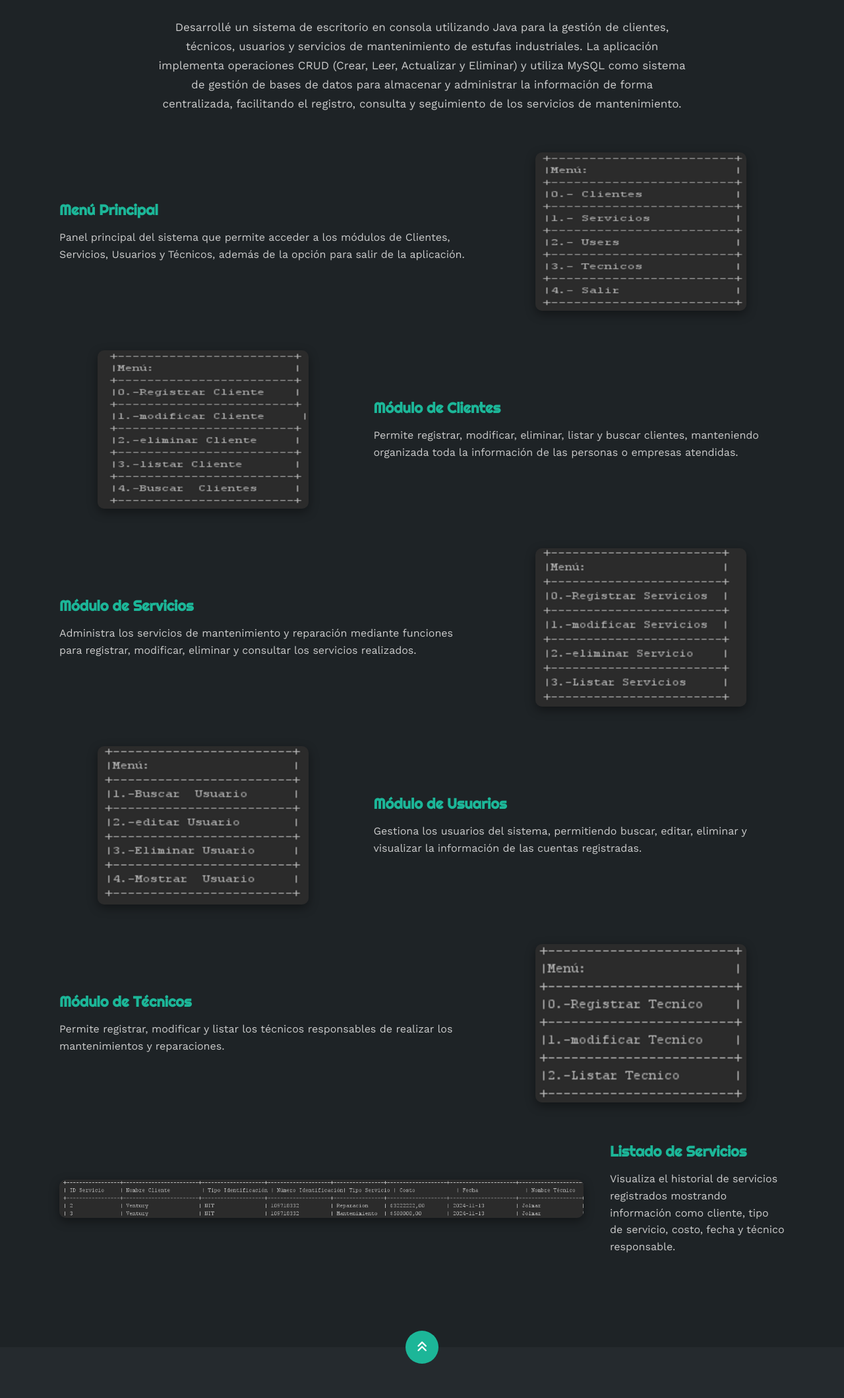
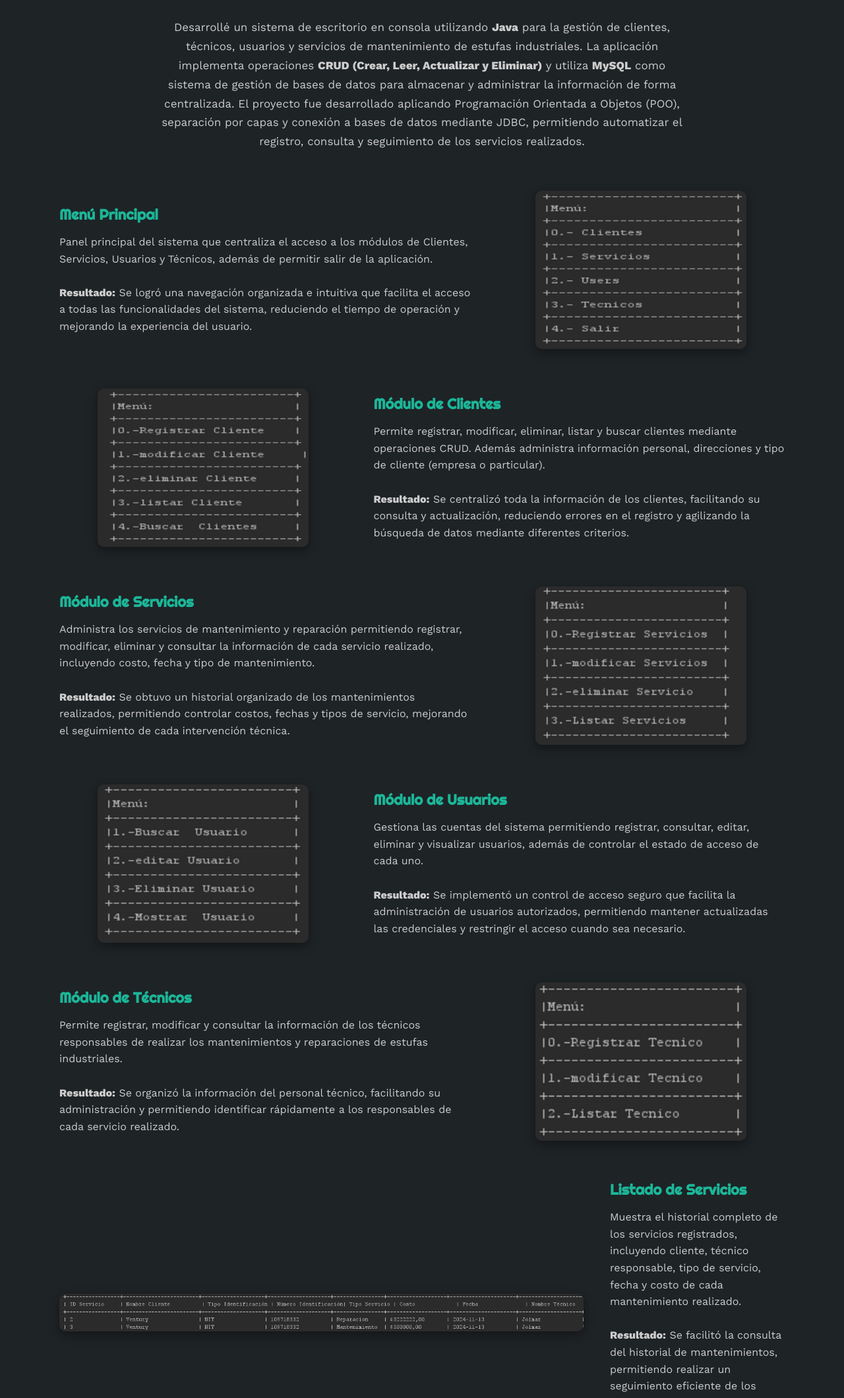
Before and after one commit to Rigobertorangel/Portafolio, a plain HTML site: page GestionServicios.html in a window 1280 px wide. Shown: the part 251-2370 px from the top of the page at 66% size. Drawn offline with nearby package versions, Linux system fonts and the light colour scheme.

Commit message:
Update GestionServicios.html

```diff
--- a/GestionServicios.html
+++ b/GestionServicios.html
@@ -12,10 +12,11 @@
 <body>
 
     <!-- MENU ENCABEZADO -->
+    <!-- MENU ENCABEZADO -->
 <div class="contenedor-header">
     <header>
         <div class="logo">
-                <a href="/Portafolio/index.html">Rigoberto</a>
+            <a href="index.html">Rigoberto</a>
         </div>
         <nav id="nav">
             <ul>
@@ -38,79 +39,153 @@
         <h2>Sistema de Gestión de Mantenimiento para Estufas Industriales</h2>
 
         <p class="modulos-descripcion">
-                Desarrollé un sistema de escritorio en consola utilizando Java para la gestión de clientes, técnicos, usuarios y servicios de mantenimiento de estufas industriales. La aplicación implementa operaciones CRUD (Crear, Leer, Actualizar y Eliminar) y utiliza MySQL como sistema de gestión de bases de datos para almacenar y administrar la información de forma centralizada, facilitando el registro, consulta y seguimiento de los servicios de mantenimiento.
+            Desarrollé un sistema de escritorio en consola utilizando <strong>Java</strong> para la gestión de clientes, técnicos, usuarios y servicios de mantenimiento de estufas industriales. La aplicación implementa operaciones <strong>CRUD (Crear, Leer, Actualizar y Eliminar)</strong> y utiliza <strong>MySQL</strong> como sistema de gestión de bases de datos para almacenar y administrar la información de forma centralizada. El proyecto fue desarrollado aplicando Programación Orientada a Objetos (POO), separación por capas y conexión a bases de datos mediante JDBC, permitiendo automatizar el registro, consulta y seguimiento de los servicios realizados.
         </p>
 
+        <!-- MENÚ PRINCIPAL -->
         <div class="modulo invertido">
             <div class="modulo-img chica">
                 <img src="img/Modulo Gestion.png" alt="Menú Principal">
             </div>
             <div class="modulo-texto">
                 <h3>Menú Principal</h3>
-                    <p>Panel principal del sistema que permite acceder a los módulos de Clientes, Servicios, Usuarios y Técnicos, además de la opción para salir de la aplicación.</p>
+                <p>
+                    Panel principal del sistema que centraliza el acceso a los módulos de Clientes, Servicios, Usuarios y Técnicos, además de permitir salir de la aplicación.
+                    <br><br>
+                    <strong>Resultado:</strong> Se logró una navegación organizada e intuitiva que facilita el acceso a todas las funcionalidades del sistema, reduciendo el tiempo de operación y mejorando la experiencia del usuario.
+                </p>
             </div>
         </div>
 
+        <!-- CLIENTES -->
         <div class="modulo">
             <div class="modulo-img chica">
                 <img src="img/Moduloclientes.png" alt="Módulo de Clientes">
             </div>
             <div class="modulo-texto">
                 <h3>Módulo de Clientes</h3>
-                    <p>Permite registrar, modificar, eliminar, listar y buscar clientes, manteniendo organizada toda la información de las personas o empresas atendidas.</p>
+                <p>
+                    Permite registrar, modificar, eliminar, listar y buscar clientes mediante operaciones CRUD. Además administra información personal, direcciones y tipo de cliente (empresa o particular).
+                    <br><br>
+                    <strong>Resultado:</strong> Se centralizó toda la información de los clientes, facilitando su consulta y actualización, reduciendo errores en el registro y agilizando la búsqueda de datos mediante diferentes criterios.
+                </p>
             </div>
         </div>
 
+        <!-- SERVICIOS -->
         <div class="modulo invertido">
             <div class="modulo-img chica">
                 <img src="img/Moduloservicios.png" alt="Módulo de Servicios">
             </div>
             <div class="modulo-texto">
                 <h3>Módulo de Servicios</h3>
-                    <p>Administra los servicios de mantenimiento y reparación mediante funciones para registrar, modificar, eliminar y consultar los servicios realizados.</p>
+                <p>
+                    Administra los servicios de mantenimiento y reparación permitiendo registrar, modificar, eliminar y consultar la información de cada servicio realizado, incluyendo costo, fecha y tipo de mantenimiento.
+                    <br><br>
+                    <strong>Resultado:</strong> Se obtuvo un historial organizado de los mantenimientos realizados, permitiendo controlar costos, fechas y tipos de servicio, mejorando el seguimiento de cada intervención técnica.
+                </p>
             </div>
         </div>
 
+        <!-- USUARIOS -->
         <div class="modulo">
             <div class="modulo-img chica">
                 <img src="img/Modulousuarios.png" alt="Módulo de Usuarios">
             </div>
             <div class="modulo-texto">
                 <h3>Módulo de Usuarios</h3>
-                    <p>Gestiona los usuarios del sistema, permitiendo buscar, editar, eliminar y visualizar la información de las cuentas registradas.</p>
+                <p>
+                    Gestiona las cuentas del sistema permitiendo registrar, consultar, editar, eliminar y visualizar usuarios, además de controlar el estado de acceso de cada uno.
+                    <br><br>
+                    <strong>Resultado:</strong> Se implementó un control de acceso seguro que facilita la administración de usuarios autorizados, permitiendo mantener actualizadas las credenciales y restringir el acceso cuando sea necesario.
+                </p>
             </div>
         </div>
 
+        <!-- TECNICOS -->
         <div class="modulo invertido">
             <div class="modulo-img chica">
                 <img src="img/Modulotecnicos.png" alt="Módulo de Técnicos">
             </div>
             <div class="modulo-texto">
                 <h3>Módulo de Técnicos</h3>
-                    <p>Permite registrar, modificar y listar los técnicos responsables de realizar los mantenimientos y reparaciones.</p>
+                <p>
+                    Permite registrar, modificar y consultar la información de los técnicos responsables de realizar los mantenimientos y reparaciones de estufas industriales.
+                    <br><br>
+                    <strong>Resultado:</strong> Se organizó la información del personal técnico, facilitando su administración y permitiendo identificar rápidamente a los responsables de cada servicio realizado.
+                </p>
             </div>
         </div>
 
+        <!-- LISTADO -->
         <div class="modulo">
             <div class="modulo-img">
                 <img src="img/ModuloserviciosListado.png" alt="Listado de Servicios">
             </div>
             <div class="modulo-texto">
                 <h3>Listado de Servicios</h3>
-                    <p>Visualiza el historial de servicios registrados mostrando información como cliente, tipo de servicio, costo, fecha y técnico responsable.</p>
+                <p>
+                    Muestra el historial completo de los servicios registrados, incluyendo cliente, técnico responsable, tipo de servicio, fecha y costo de cada mantenimiento realizado.
+                    <br><br>
+                    <strong>Resultado:</strong> Se facilitó la consulta del historial de mantenimientos, permitiendo realizar un seguimiento eficiente de los servicios ejecutados y mejorar el control de la información almacenada en la base de datos.
+                </p>
+            </div>
+        </div>
+
+    </div>
+</section>
+<!-- SECCION RESULTADOS GENERALES -->
+<section id="resultados" class="modulos">
+    <div class="contenido-seccion">
+        <h2>Resultados Generales del Proyecto</h2>
+
+        <div class="modulo">
+            <div class="modulo-texto">
+                <h3>Resultados Obtenidos</h3>
+
+                <p>
+                    El desarrollo del sistema permitió automatizar la gestión de clientes, técnicos, usuarios y servicios de mantenimiento de estufas industriales mediante una aplicación de consola desarrollada en <strong>Java</strong>. Gracias a la implementación de una arquitectura modular y el uso de una base de datos relacional, se logró una solución organizada, escalable y de fácil mantenimiento.
+                </p>
+
+                <ul class="lista-resultados">
+                    <li>✔ Se implementó una base de datos relacional en <strong>MySQL</strong>, administrada mediante <strong>WampServer</strong>, garantizando el almacenamiento seguro y persistente de la información.</li>
+
+                    <li>✔ Se estableció la conexión entre Java y MySQL utilizando <strong>JDBC</strong>, permitiendo realizar operaciones de consulta y actualización de datos de manera eficiente.</li>
+
+                    <li>✔ Se desarrollaron operaciones <strong>CRUD (Crear, Leer, Actualizar y Eliminar)</strong> para los módulos de Clientes, Técnicos, Usuarios y Servicios.</li>
+
+                    <li>✔ Se aplicó el paradigma de <strong>Programación Orientada a Objetos (POO)</strong>, utilizando clases, encapsulamiento y separación por capas para mejorar la organización del código.</li>
+
+                    <li>✔ Se implementó un sistema de autenticación mediante usuario y contraseña para controlar el acceso a la aplicación.</li>
+
+                    <li>✔ Se incorporaron validaciones de entrada para evitar errores durante el registro de información y mejorar la estabilidad del sistema.</li>
+
+                    <li>✔ Se optimizó la administración de los servicios de mantenimiento mediante la consulta, modificación y seguimiento del historial de servicios realizados.</li>
+
+                    <li>✔ Se redujo el tiempo de búsqueda de información gracias a las funciones de consulta y filtrado implementadas en los diferentes módulos.</li>
+
+                    <li>✔ Se logró una estructura modular que facilita futuras mejoras y la incorporación de nuevas funcionalidades.</li>
+
+                    <li>✔ El proyecto permitió fortalecer conocimientos en desarrollo de aplicaciones Java, conexión con bases de datos MySQL, consultas SQL, manejo de JDBC y organización del software mediante una arquitectura por capas.</li>
+                </ul>
             </div>
         </div>
     </div>
 </section>
-
 <!-- footer -->
 <footer>
     <a href="GestionServicios.html" class="arriba">
         <i class="fa-solid fa-angles-up"></i>
     </a>
+
     <div class="redes">
-                <a href="https://www.facebook.com/share/1EPQ8SCLeG/?mibextid=wwXIfr"><i class="fa-brands fa-facebook-f"></i></a>
-                <a href="https://www.instagram.com/_rigo_rr?igsh=NnhmYm1pZDJuajNh"><i class="fa-brands fa-instagram"></i></a>
+        <a href="https://www.facebook.com/share/1EPQ8SCLeG/?mibextid=wwXIfr">
+            <i class="fa-brands fa-facebook-f"></i>
+        </a>
+
+        <a href="https://www.instagram.com/_rigo_rr?igsh=NnhmYm1pZDJuajNh">
+            <i class="fa-brands fa-instagram"></i>
+        </a>
     </div>
 </footer>
 
```
Lines whose indentation alone changed are shown as unchanged.
